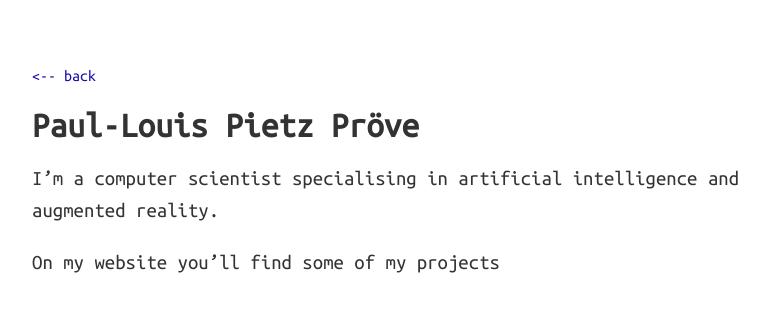
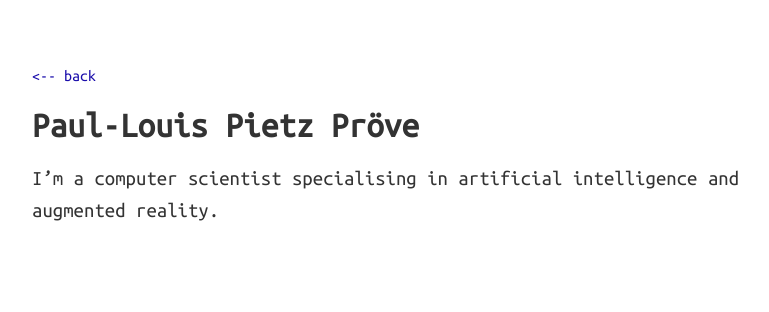
Before and after one commit to shabansalihi/pietz.github.io, a Jekyll site: the page built from me/index.md, in a window 1280 px wide. Shown: the top 312 px of the page, without its empty margins (248-1017 px from the left). Built offline with Jekyll 4.4.1, drawn with Linux system fonts in a browser that asks for light colours; our own code applies the rules of GitHub Pages for plain Markdown files.

Commit message:
edited about text

```diff
--- a/me/index.md
+++ b/me/index.md
@@ -5,5 +5,3 @@ layout: about
 # Paul-Louis Pietz Pröve
 
 I'm a computer scientist specialising in artificial intelligence and augmented reality.
-
-On my website you'll find some of my projects
```
